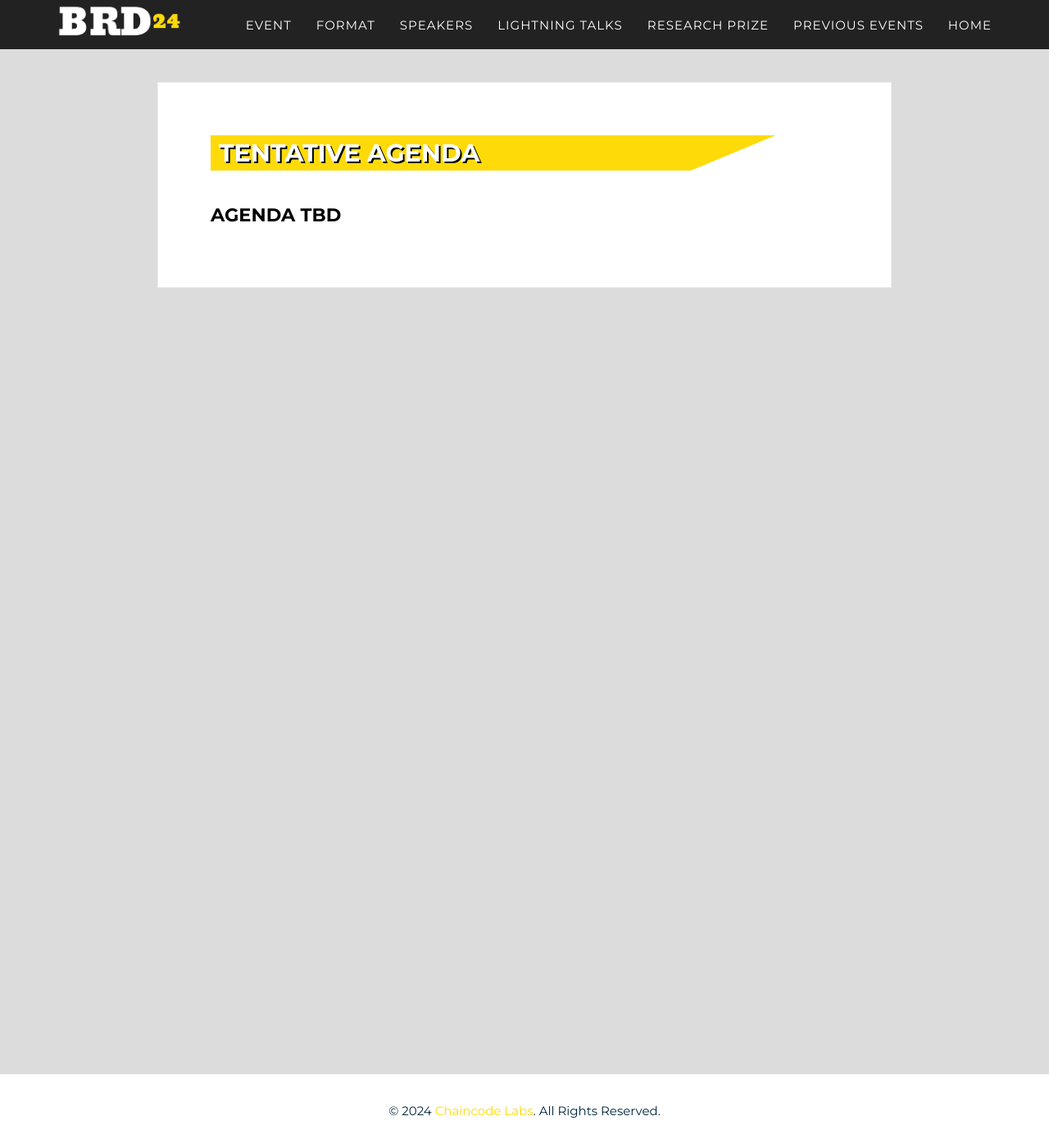
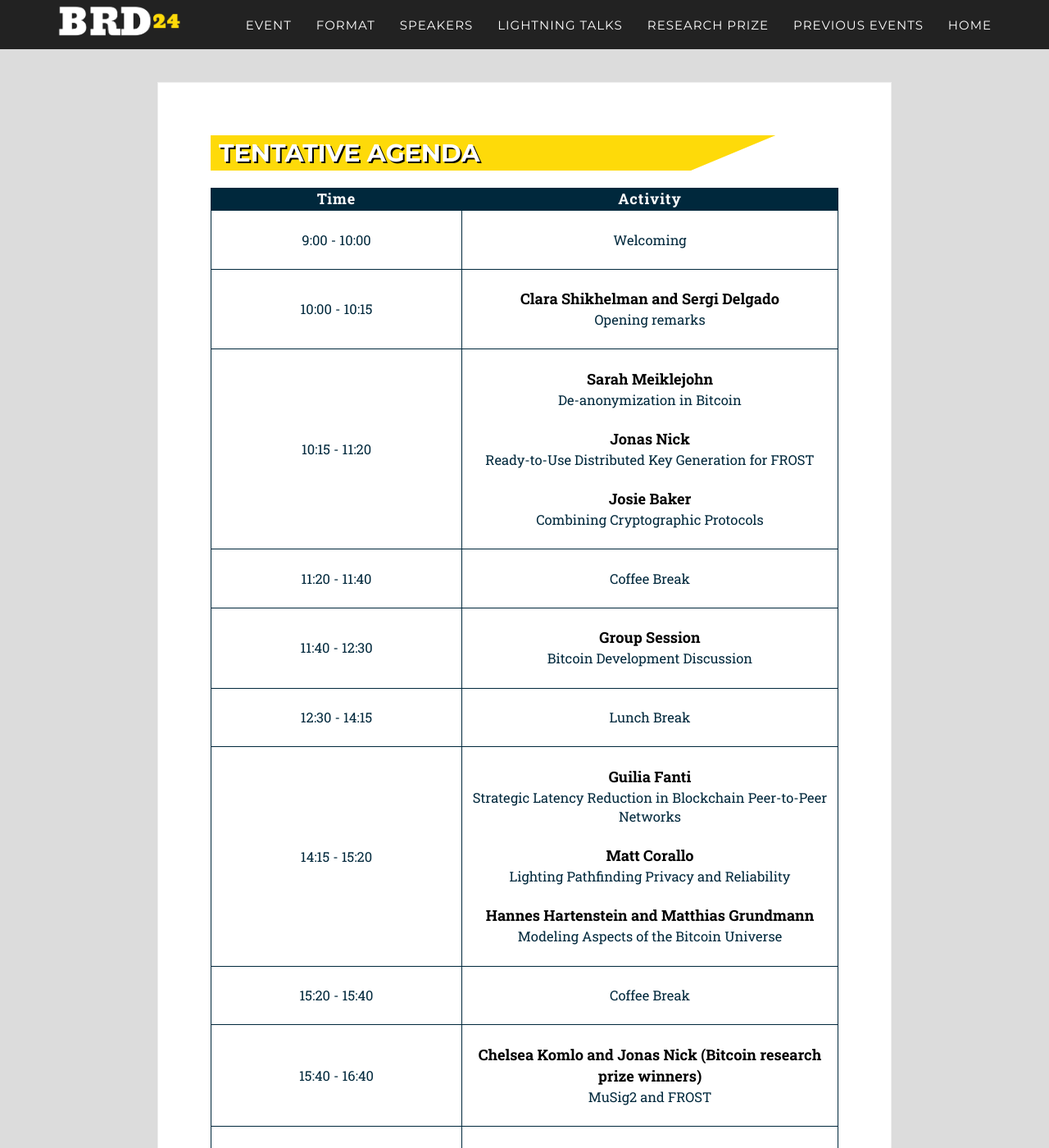
Before and after one commit to chaincodelabs/brd-website, a Jekyll site: the page built from _pages/agenda.html, in a window 1280 px wide and 1400 px high. Shown: the whole window at 82% size. Built offline with Jekyll 4.4.1, drawn with Linux system fonts in a browser that asks for light colours; some web fonts are replaced; some of the changed text lies outside the part shown.

Commit message:
Adds tentative agenda for 2024

```diff
--- a/_data/agenda.yml
+++ b/_data/agenda.yml
@@ -1,58 +1,38 @@
-# - time: 9:00 - 9:30
-#   topic: Welcoming
+- time: 9:00 - 10:00
+  topic: Welcoming
 
-# - time: 9:30 - 10:00
-#   speaker: Sergi Delgado
-#   topic: Opening remarks
+- time: 10:00 - 10:15
+  speaker: Clara Shikhelman and Sergi Delgado
+  topic: Opening remarks
 
-# - time: 10:00 - 10:25
-#   speaker: Maria Apostolaki
-#   topic: Network Security For Blockchain Network
+- time: 10:15 - 11:20
+  speaker: [Sarah Meiklejohn, Jonas Nick, Josie Baker]
+  topic: [De-anonymization in Bitcoin, Ready-to-Use Distributed Key Generation for FROST, Combining Cryptographic Protocols]
 
-# - time: 10:25 - 10:50
-#   speaker: Martin Zumsande
-#   topic: Bitcoin Core - P2P In Practice
+- time: 11:20 - 11:40
+  topic: Coffee Break
 
-# - time: 10:50 - 11:15
-#   speaker: Ethan Heilman
-#   topic: An Exploration Of Bitcoin's P2P Network And Its Security
+- time: 11:40 - 12:30
+  speaker: Group Session
+  topic: Bitcoin Development Discussion
 
-# - time: 11:15 - 11:35
-#   topic: Coffee Break
+- time: 12:30 - 14:15
+  topic: Lunch Break
 
-# - time: 11:35 - 12:00
-#   speaker: Pieter Wuille
-#   topic: Cluster Mempool - Fixing Relay of Dependent Transactions
+- time: 14:15 - 15:20
+  speaker: [Guilia Fanti, Matt Corallo, Hannes Hartenstein and Matthias Grundmann]
+  topic: [Strategic Latency Reduction in Blockchain Peer-to-Peer Networks, Lighting Pathfinding Privacy and Reliability, Modeling Aspects of the Bitcoin Universe]
 
-# - time: 12:00 - 12:30
-#   speaker: Dongning Guo and Ling Ren (Bitcoin research prize winners)
-#   topic: "Bitcoin’s Latency–Security Analysis Made Simple"
+- time: 15:20 - 15:40
+  topic: Coffee Break
 
-# - time: 12:30 - 14:00
-#   topic: Lunch Break
+- time: 15:40 - 16:40
+  speaker: Chelsea Komlo and Jonas Nick (Bitcoin research prize winners)
+  topic: MuSig2 and FROST
 
-# - time: 14:00 - 14:25
-#   speaker: Mark Erhardt
-#   topic: From Paper To BIP
+- time: 16:40 - 16:50
+  speaker: Clara Shikhelman and Sergi Delgado
+  topic: Closing remarks
 
-# - time: 14:25 - 14:50
-#   speaker: Victor Shoup
-#   topic: Fast Batched Asynchronous Distributed Key Generation
-
-# - time: 14:50 - 15:10
-#   topic: Coffee Break
-
-# - time: 15:10 - 15:35
-#   speaker: Carla Kirk-Cohen
-#   topic: From Paper To Bolt
-
-# - time: 15:35 - 16:00
-#   speaker: Benedikt Bünz
-#   topic: Recent Developments In (Bitcoin Compatible) zk-SNARKs
-
-# - time: 16:00 - 16:05
-#   speaker: Sergi Delgado
-#   topic: Closing remarks
-
-# - time: 16:05 - 18:00
-#   topic: Happy Hour
+- time: 16:50 - 18:00
+  topic: Happy Hour
--- a/_pages/agenda.html
+++ b/_pages/agenda.html
@@ -24,14 +24,19 @@ title: Tentative Agenda
             {% for agenda in site.data.agenda %}
                 <tr>
                     <td>{{ agenda.time }}</td>
-                    {% if agenda.speaker %}
-                        {% if agenda.link %}
-                            <td><br><b><a href="/#{{ agenda.link }}"">{{ agenda.speaker }}</a></b><br>{{ agenda.topic }}<br><br></td>
+                    {% if agenda.speaker.first %}
+                        <td>
+                        {% for item in agenda.speaker %}
+                            <br><b>{{ item }}</b><br>{{ agenda.topic[forloop.index0] }}<br>
+                        {% endfor %}
+                        <br>
+                        </td>
+                    {% else %}
+                        {% if agenda.speaker %}
+                            <td><br><b>{{ agenda.speaker }}</b><br>{{ agenda.topic }}<br><br></td>
                         {% else %}
-                            <td><br><b>{{ agenda.speaker }}</b><br>{{ agenda.topic }}<br><br></td>
+                            <td><br>{{ agenda.topic }}<br><br></td>
                         {% endif %}
-                    {% else %}
-                        <td><br>{{ agenda.topic }}<br><br></td>
                     {% endif %}
                 </tr>
             {% endfor %}
--- a/_sass/_agenda.scss
+++ b/_sass/_agenda.scss
@@ -5,7 +5,7 @@
   word-wrap: break-word;
 
   td {
-    white-space: pre-wrap;
+    white-space: normal;
     word-wrap: break-word;
     text-overflow: ellipsis;
   }
@@ -33,7 +33,8 @@
         text-decoration: none;
     }
     b {
-        color: #feda09;
+        color: black;
+        font-size: 110%;
     }
   }
 }
```
